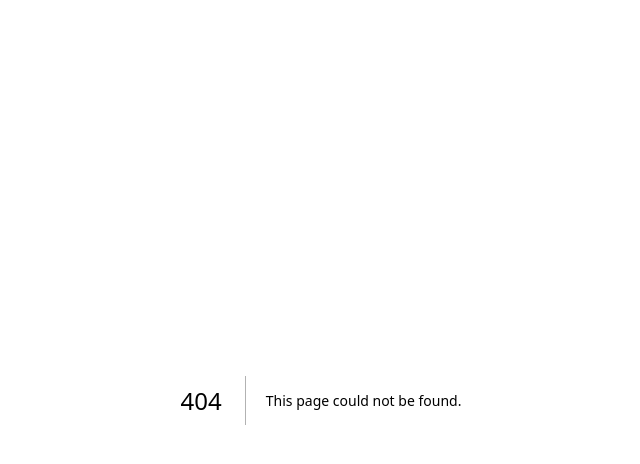
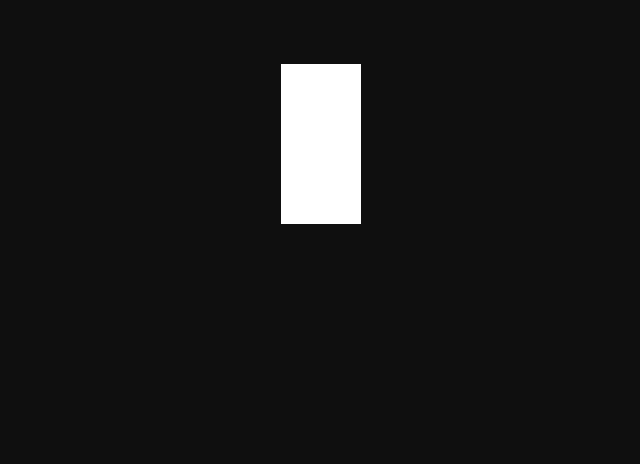
Before and after one commit to Madi-mhm/Spotify, a Next.js app: page /favorites in a window 1280 px wide. Before the commit this address had no page. Shown: the top 464 px of the page, without its empty margins (319-959 px from the left). Built offline with nearby package versions, Linux system fonts and the light colour scheme.

Commit message:
page favorites route and html , scss is done

```diff
--- /dev/null
+++ b/src/app/favorites/page.jsx
@@ -0,0 +1,9 @@
+import Favorites from "@/components/Favorites/Favorites"
+
+const FavoritesPage = () =>{
+    return (
+        <Favorites/>
+    )
+}
+
+export default FavoritesPage
--- /dev/null
+++ b/src/components/Favorites/Favorites.jsx
@@ -0,0 +1,12 @@
+import "./favorites.scss"
+
+const Favorites = () =>{
+    return (
+        <div className="favoritesPageContainer">
+            <div className="privatProfile"></div>
+            <div className="favoritesItems"></div>
+        </div>
+    )
+}
+
+export default Favorites
--- /dev/null
+++ b/src/components/Favorites/favorites.scss
@@ -0,0 +1,25 @@
+.favoritesPageContainer{
+    width: 100vw;
+    height: 100vh;
+    background-color: rgb(15, 15, 15);
+    color: white;
+    display: flex;
+    flex-direction: column;
+    align-items: center;
+    padding: 4rem;
+
+    .privatProfile{
+        background-color: white;
+        width: 5rem;
+        height: 5rem;
+
+    }
+
+    .favoritesItems{
+        background-color: white;
+        width: 5rem;
+        height: 5rem;
+
+    }
+
+}
--- a/src/components/Header/Header.jsx
+++ b/src/components/Header/Header.jsx
@@ -9,7 +9,7 @@ const Header = () => {
             <div className='headerNavBar'>
                 <Link href='/search'><div className='searchIcon'></div></Link>
                 <div className='hamburgerIcon'></div>
-                <Link className='navBarLinks' href="#">Favorites</Link>
+                <Link className='navBarLinks' href="/favorites">Favorites</Link>
                 <Link className='navBarLinks' href="#">Log in</Link>
             </div>
         </div>
```
